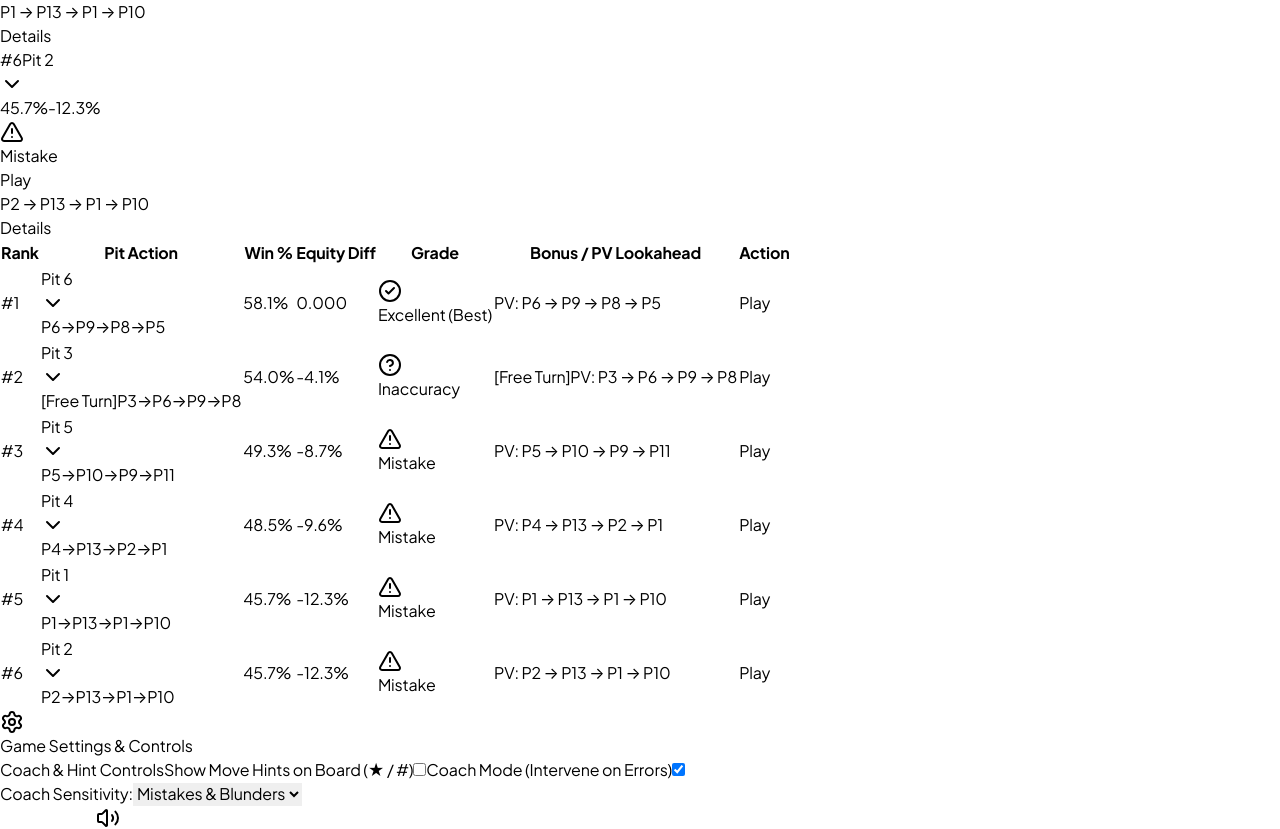
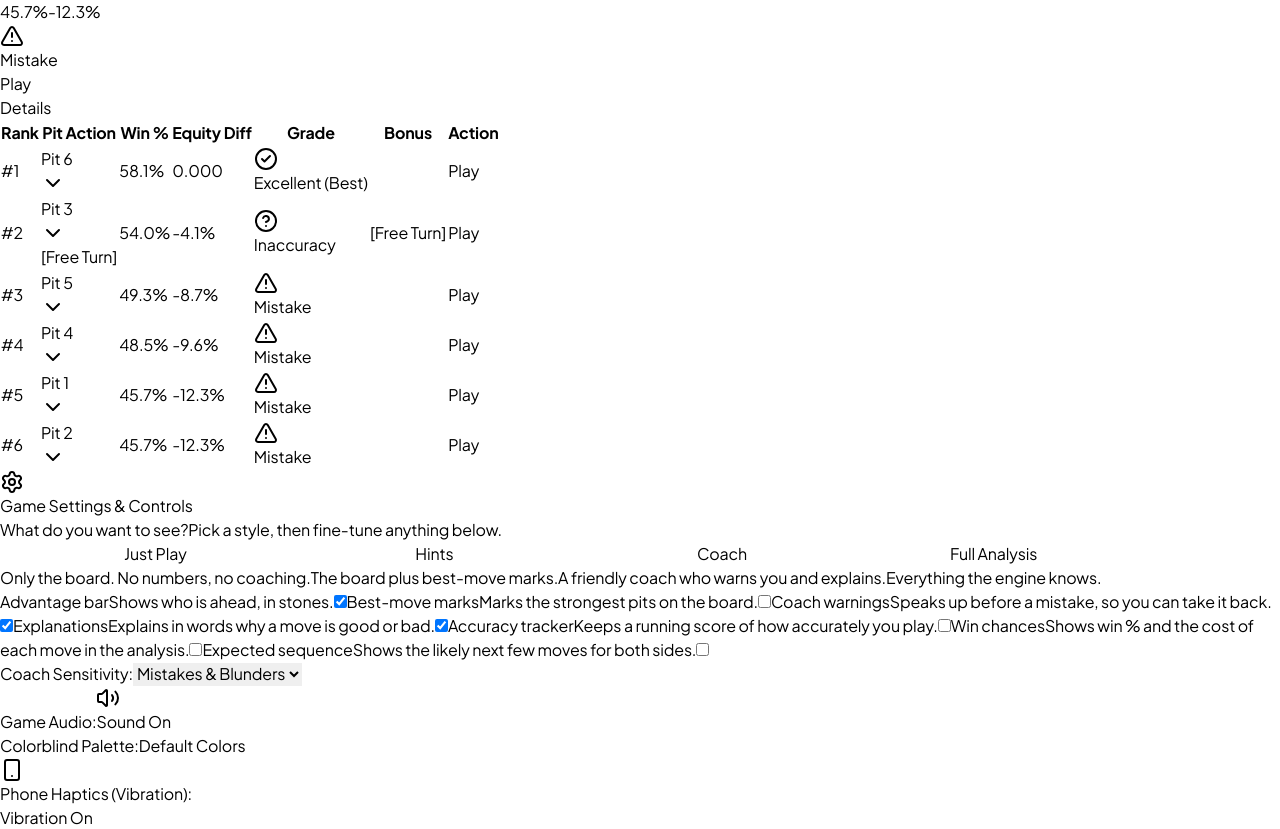
Before and after one commit to vjb/mymancala, a React (Vite) app: page / in a window 1280 px wide. Shown: the part 3080-3909 px from the top of the page. Built offline with nearby package versions, Linux system fonts and the light colour scheme.

Commit message:
feat(lenses): toggleable stats with Just Play/Hints/Coach/Full presets, persisted, with settings UI

```diff
--- a/src/App.tsx
+++ b/src/App.tsx
@@ -28,6 +28,10 @@ import { haptics } from './haptics';
 import { BOT_PERSONAS, DEFAULT_BOT_ID, getBotReaction, BotReactionEvent } from './bots';
 import { GameReviewModal, GameReviewData, MoveRecord } from './GameReviewModal';
 import { RulesModal } from './RulesModal';
+import {
+  LENSES, PRESETS, PRESET_ORDER, LensId, LensState, PresetId,
+  applyPreset, detectPreset, toggleLens, loadLenses, saveLenses
+} from './lenses';
 
 export default function App() {
   const [stonesConfig, setStonesConfig] = useState(4);
@@ -123,30 +127,23 @@ export default function App() {
     }
   };
 
-  // Coach & Evaluation Visibility Controls (Decoupled & Persisted!)
-  const [tutorMode, setTutorMode] = useState(() => {
-    try {
-      const saved = localStorage.getItem('mancala_tutor_mode');
-      return saved !== null ? saved === 'true' : true;
-    } catch {
-      return true;
-    }
-  });
+  // Lenses: every trainer stat is individually toggleable (persisted). Presets are bundles.
+  const [lenses, setLenses] = useState<LensState>(() => loadLenses());
   useEffect(() => {
-    try { localStorage.setItem('mancala_tutor_mode', String(tutorMode)); } catch {}
-  }, [tutorMode]);
-
-  const [showMoveHints, setShowMoveHints] = useState(() => {
-    try {
-      const saved = localStorage.getItem('mancala_show_hints');
-      return saved !== null ? saved === 'true' : false;
-    } catch {
-      return false;
-    }
-  });
-  useEffect(() => {
-    try { localStorage.setItem('mancala_show_hints', String(showMoveHints)); } catch {}
-  }, [showMoveHints]);
+    saveLenses(lenses);
+  }, [lenses]);
+  const setLens = useCallback((id: LensId, value?: boolean) => {
+    setLenses(prev => toggleLens(prev, id, value));
+  }, []);
+  const activePreset = detectPreset(lenses);
+
+  // Existing code reads these two; they now live inside the lens state.
+  const tutorMode = lenses.coach;
+  const showMoveHints = lenses.bestMoveMarks;
+  const setTutorMode = (v: boolean) => {
+    setLenses(prev => ({ ...prev, coach: v, explanations: v ? true : prev.explanations }));
+  };
+  const setShowMoveHints = (v: boolean) => setLens('bestMoveMarks', v);
 
   const [evalBarCollapsed, setEvalBarCollapsed] = useState(false);
   const [coachSensitivity, setCoachSensitivity] = useState<'all' | 'blunders_only'>(() => {
@@ -947,7 +944,7 @@ export default function App() {
         {/* Live Stone Advantage & Focus / Zen Mode Card */}
         <section
           data-testid="eval-gauge"
-          className={`${theme.cardBg} border ${theme.cardBorder} rounded-2xl sm:rounded-3xl p-2.5 sm:p-4 shadow-lg backdrop-blur-md transition-colors`}
+          className={`${lenses.advantageBar ? '' : 'hidden'} ${theme.cardBg} border ${theme.cardBorder} rounded-2xl sm:rounded-3xl p-2.5 sm:p-4 shadow-lg backdrop-blur-md transition-colors`}
         >
           {/* Header Row: Title & Collapse Button */}
           <div className="flex items-center justify-between pb-1.5 mb-1 border-b border-white/5">
@@ -1041,7 +1038,7 @@ export default function App() {
                   <div className={`absolute top-0 bottom-0 left-1/2 -translate-x-1/2 w-0.5 ${theme.barDivider}`} />
                 </div>
 
-                <div className={`flex justify-between text-[9px] font-mono ${theme.cardTextMuted}`}>
+                <div className={`${lenses.errorRate ? 'flex' : 'hidden'} justify-between text-[9px] font-mono ${theme.cardTextMuted}`}>
                   <span>PR: {calcPR(matchStats.p1TotalLoss, matchStats.p1Moves)} ({matchStats.p1Blunders} blunders)</span>
                   <span>PR: {calcPR(matchStats.p2TotalLoss, matchStats.p2Moves)} ({matchStats.p2Blunders} blunders)</span>
                 </div>
@@ -1806,7 +1803,7 @@ export default function App() {
             </div>
 
             {/* Natural Language Summary Banner */}
-            <div className={`p-2.5 sm:p-3 rounded-xl border text-xs sm:text-[13px] leading-relaxed flex items-start gap-2.5 ${
+            <div className={`${lenses.explanations ? 'flex' : 'hidden'} p-2.5 sm:p-3 rounded-xl border text-xs sm:text-[13px] leading-relaxed items-start gap-2.5 ${
               currentSkin === 'porcelain'
                 ? 'bg-white/70 border-[#f0c08a]/60 text-[#4c3116]'
                 : 'bg-black/30 border-white/10 text-slate-100'
@@ -1818,7 +1815,7 @@ export default function App() {
             </div>
 
             {/* "Why?" Toggle Button */}
-            <div className="flex items-center justify-between border-t border-white/10 pt-2">
+            <div className={`${lenses.explanations ? 'flex' : 'hidden'} items-center justify-between border-t border-white/10 pt-2`}>
               <button
                 type="button"
                 onClick={() => setShowCoachDetails(prev => !prev)}
@@ -1838,7 +1835,7 @@ export default function App() {
             </div>
 
             {/* Expandable Tactical Breakdown Card */}
-            {showCoachDetails && (
+            {lenses.explanations && showCoachDetails && (
               <div className={`grid grid-cols-1 md:grid-cols-3 gap-2.5 sm:gap-3 p-3 rounded-xl border animate-in fade-in duration-150 ${
                 currentSkin === 'porcelain'
                   ? 'bg-[#faf2e6] border-[#e8d2b8]'
@@ -1903,7 +1900,7 @@ export default function App() {
             <div className={`flex flex-wrap items-center justify-between gap-2 p-2.5 rounded-xl border text-[11px] font-mono mt-3 mb-1 ${
               currentSkin === 'porcelain' ? 'bg-[#ede5d8] border-[#dbd0c0]' : 'bg-black/30 border-white/5'
             }`}>
-              <div className="flex items-center space-x-2">
+              <div className={`${lenses.errorRate ? 'flex' : 'hidden'} items-center space-x-2`}>
                 <Award className="w-3.5 h-3.5 text-amber-500 shrink-0" />
                 <span className="font-semibold">Session Rating:</span>
                 <span className="font-bold text-amber-500">P1: {calcPR(matchStats.p1TotalLoss, matchStats.p1Moves)}</span>
@@ -1911,7 +1908,7 @@ export default function App() {
                 <span className="font-bold text-emerald-500">P2: {calcPR(matchStats.p2TotalLoss, matchStats.p2Moves)}</span>
               </div>
               <div className="flex items-center gap-2">
-                <div className={`text-[10px] ${theme.cardTextMuted}`}>
+                <div className={`${lenses.errorRate ? '' : 'hidden'} text-[10px] ${theme.cardTextMuted}`}>
                   Blunders: P1({matchStats.p1Blunders}) / P2({matchStats.p2Blunders})
                 </div>
                 {(gameState.isGameOver || gameMovesHistory.length >= 2) && (
@@ -1973,10 +1970,10 @@ export default function App() {
                         </div>
 
                         <div className="flex items-center space-x-1.5 shrink-0">
-                          <span className="text-xs font-bold font-mono">
+                          <span className={`${lenses.winPercent ? '' : 'hidden'} text-xs font-bold font-mono`}>
                             {(move.winProb * 100).toFixed(1)}%
                           </span>
-                          <span className={`text-[10px] font-mono ${move.equityLoss === 0 ? 'text-emerald-500 font-semibold' : 'text-rose-400'}`}>
+                          <span className={`${lenses.winPercent ? '' : 'hidden'} text-[10px] font-mono ${move.equityLoss === 0 ? 'text-emerald-500 font-semibold' : 'text-rose-400'}`}>
                             {move.equityLoss === 0 ? '0.0%' : `-${(move.equityLoss * 100).toFixed(1)}%`}
                           </span>
                           <div>
@@ -2008,7 +2005,7 @@ export default function App() {
                         <div className="flex items-center gap-1.5 flex-wrap">
                           {move.freeTurn && <span className="text-emerald-500 font-bold">[Free Turn]</span>}
                           {move.captures > 0 && <span className="text-amber-500 font-bold">[+{move.captures} Cap]</span>}
-                          <span className="opacity-60">{move.pv.map(p => `P${p+1}`).join(' → ')}</span>
+                          {lenses.mainLine && <span className="opacity-60">{move.pv.map(p => `P${p+1}`).join(' → ')}</span>}
                         </div>
                         <span className={`text-[9px] underline opacity-75 shrink-0 ${
                           currentSkin === 'porcelain' ? 'text-amber-800' : 'text-amber-300'
@@ -2064,10 +2061,10 @@ export default function App() {
                   <tr className={`border-b ${theme.cardBorder} ${theme.cardTextMuted} font-mono uppercase text-[10px]`}>
                     <th className="py-2.5 px-2">Rank</th>
                     <th className="py-2.5 px-2">Pit Action</th>
-                    <th className="py-2.5 px-2">Win %</th>
-                    <th className="py-2.5 px-2">Equity Diff</th>
+                    <th className={`${lenses.winPercent ? '' : 'hidden'} py-2.5 px-2`}>Win %</th>
+                    <th className={`${lenses.winPercent ? '' : 'hidden'} py-2.5 px-2`}>Equity Diff</th>
                     <th className="py-2.5 px-2">Grade</th>
-                    <th className="py-2.5 px-2 hidden sm:table-cell">Bonus / PV Lookahead</th>
+                    <th className="py-2.5 px-2 hidden sm:table-cell">{lenses.mainLine ? 'Bonus / PV Lookahead' : 'Bonus'}</th>
                     <th className="py-2.5 px-2 text-right">Action</th>
                   </tr>
                 </thead>
@@ -2108,13 +2105,13 @@ export default function App() {
                               <div className={`sm:hidden text-[9px] font-normal ${theme.cardTextMuted} mt-0.5 flex flex-wrap gap-1 items-center`}>
                                 {move.freeTurn && <span className="text-emerald-500 font-bold">[Free Turn]</span>}
                                 {move.captures > 0 && <span className="text-amber-500 font-bold">[+{move.captures} Cap]</span>}
-                                <span className="opacity-60">{move.pv.map(p => `P${p+1}`).join('→')}</span>
+                                {lenses.mainLine && <span className="opacity-60">{move.pv.map(p => `P${p+1}`).join('→')}</span>}
                               </div>
                             </td>
-                            <td className="py-2.5 px-2 font-semibold">
+                            <td className={`${lenses.winPercent ? '' : 'hidden'} py-2.5 px-2 font-semibold`}>
                               {(move.winProb * 100).toFixed(1)}%
                             </td>
-                            <td className="py-2.5 px-2">
+                            <td className={`${lenses.winPercent ? '' : 'hidden'} py-2.5 px-2`}>
                               <span className={move.equityLoss === 0 ? 'text-emerald-500 font-semibold' : 'text-rose-400'}>
                                 {move.equityLoss === 0 ? '0.000' : `-${(move.equityLoss * 100).toFixed(1)}%`}
                               </span>
@@ -2125,7 +2122,7 @@ export default function App() {
                             <td className={`py-2.5 px-2 hidden sm:table-cell text-[10px] ${theme.cardTextMuted}`}>
                               {move.freeTurn && <span className="text-emerald-500 font-bold mr-1.5">[Free Turn]</span>}
                               {move.captures > 0 && <span className="text-amber-500 font-bold mr-1.5">[+{move.captures} Cap]</span>}
-                              <span className="opacity-60">PV: {move.pv.map(p => `P${p+1}`).join(' → ')}</span>
+                              {lenses.mainLine && <span className="opacity-60">PV: {move.pv.map(p => `P${p+1}`).join(' → ')}</span>}
                             </td>
                             <td className="py-2.5 px-2 text-right" onClick={(e) => e.stopPropagation()}>
                               <button
@@ -2194,31 +2191,58 @@ export default function App() {
               <h3 className="font-bold text-xs sm:text-sm">Game Settings & Controls</h3>
             </div>
 
-            {/* Move Hints & Coach Controls */}
-            <div className={`flex flex-col gap-2 p-3 rounded-xl border ${
+            {/* What do you want to see? Presets + per-stat lenses */}
+            <div className={`flex flex-col gap-2.5 p-3 rounded-xl border ${
               currentSkin === 'porcelain' ? 'bg-[#ede5d8] border-[#dbd0c0]' : 'bg-black/30 border-white/5'
             }`}>
-              <span className="text-xs font-bold">Coach & Hint Controls</span>
-
-              <label className="flex items-center justify-between text-xs cursor-pointer">
-                <span>Show Move Hints on Board (★ / #)</span>
-                <input
-                  type="checkbox"
-                  checked={showMoveHints}
-                  onChange={(e) => setShowMoveHints(e.target.checked)}
-                  className="rounded accent-amber-500 w-4 h-4 cursor-pointer"
-                />
-              </label>
-
-              <label className="flex items-center justify-between text-xs cursor-pointer">
-                <span>Coach Mode (Intervene on Errors)</span>
-                <input
-                  type="checkbox"
-                  checked={tutorMode}
-                  onChange={(e) => setTutorMode(e.target.checked)}
-                  className="rounded accent-emerald-500 w-4 h-4 cursor-pointer"
-                />
-              </label>
+              <span className="text-xs font-bold">What do you want to see?</span>
+              <span className={`text-[11px] ${theme.cardTextMuted}`}>
+                Pick a style, then fine-tune anything below.
+              </span>
+
+              <div className="grid grid-cols-2 gap-1.5" role="group" aria-label="Display presets">
+                {PRESET_ORDER.map((id) => (
+                  <button
+                    key={id}
+                    type="button"
+                    data-testid={`preset-${id}`}
+                    aria-pressed={activePreset === id}
+                    onClick={() => {
+                      haptics.tap();
+                      setLenses(applyPreset(id));
+                    }}
+                    className={`text-left p-2 rounded-xl border transition active:scale-95 ${
+                      activePreset === id
+                        ? 'bg-amber-500/20 border-amber-500/60 text-amber-300'
+                        : `${theme.cardTextMuted} border-white/10 hover:border-white/25`
+                    }`}
+                  >
+                    <div className="text-xs font-bold">{PRESETS[id].label}</div>
+                    <div className="text-[11px] opacity-80 leading-snug">{PRESETS[id].description}</div>
+                  </button>
+                ))}
+              </div>
+              {activePreset === 'custom' && (
+                <span className="text-[11px] text-amber-400 font-semibold">Custom mix</span>
+              )}
+
+              <div className="flex flex-col gap-2 pt-1 border-t border-white/5">
+                {LENSES.map((lens) => (
+                  <label key={lens.id} className="flex items-center justify-between gap-3 text-xs cursor-pointer">
+                    <span className="flex flex-col">
+                      <span className="font-semibold">{lens.label}</span>
+                      <span className={`text-[11px] ${theme.cardTextMuted}`}>{lens.description}</span>
+                    </span>
+                    <input
+                      type="checkbox"
+                      data-testid={`lens-${lens.id}`}
+                      checked={lenses[lens.id]}
+                      onChange={(e) => setLens(lens.id, e.target.checked)}
+                      className="rounded accent-amber-500 w-5 h-5 cursor-pointer shrink-0"
+                    />
+                  </label>
+                ))}
+              </div>
 
               {tutorMode && (
                 <div className="flex items-center justify-between text-[11px] pt-1 border-t border-white/5">
--- /dev/null
+++ b/src/lenses.ts
@@ -0,0 +1,155 @@
+/**
+ * Lens system: every piece of "trainer" information is a named lens that can be
+ * switched on or off individually. Presets are just bundles of lenses.
+ * Nothing in here knows about React, so it is easy to test and reuse.
+ */
+
+export type LensId =
+  | 'advantageBar'   // live stone-advantage gauge
+  | 'errorRate'      // running performance rating / blunder counts
+  | 'bestMoveMarks'  // star / rank marks on the pits
+  | 'winPercent'     // win % and equity columns in the analysis
+  | 'mainLine'       // principal variation (the expected sequence)
+  | 'coach'          // warn before mistakes and blunders
+  | 'explanations';  // plain-language "why" breakdowns
+
+export type LensState = Record<LensId, boolean>;
+
+export type PresetId = 'justPlay' | 'hints' | 'coach' | 'full';
+
+export interface LensInfo {
+  id: LensId;
+  label: string;
+  description: string;
+}
+
+export const LENSES: LensInfo[] = [
+  { id: 'advantageBar', label: 'Advantage bar', description: 'Shows who is ahead, in stones.' },
+  { id: 'bestMoveMarks', label: 'Best-move marks', description: 'Marks the strongest pits on the board.' },
+  { id: 'coach', label: 'Coach warnings', description: 'Speaks up before a mistake, so you can take it back.' },
+  { id: 'explanations', label: 'Explanations', description: 'Explains in words why a move is good or bad.' },
+  { id: 'errorRate', label: 'Accuracy tracker', description: 'Keeps a running score of how accurately you play.' },
+  { id: 'winPercent', label: 'Win chances', description: 'Shows win % and the cost of each move in the analysis.' },
+  { id: 'mainLine', label: 'Expected sequence', description: 'Shows the likely next few moves for both sides.' }
+];
+
+const OFF: LensState = {
+  advantageBar: false,
+  errorRate: false,
+  bestMoveMarks: false,
+  winPercent: false,
+  mainLine: false,
+  coach: false,
+  explanations: false
+};
+
+export const PRESETS: Record<PresetId, { label: string; description: string; lenses: LensState }> = {
+  justPlay: {
+    label: 'Just Play',
+    description: 'Only the board. No numbers, no coaching.',
+    lenses: { ...OFF }
+  },
+  hints: {
+    label: 'Hints',
+    description: 'The board plus best-move marks.',
+    lenses: { ...OFF, bestMoveMarks: true }
+  },
+  coach: {
+    label: 'Coach',
+    description: 'A friendly coach who warns you and explains.',
+    lenses: { ...OFF, coach: true, explanations: true, advantageBar: true }
+  },
+  full: {
+    label: 'Full Analysis',
+    description: 'Everything the engine knows.',
+    lenses: {
+      advantageBar: true,
+      errorRate: true,
+      bestMoveMarks: true,
+      winPercent: true,
+      mainLine: true,
+      coach: true,
+      explanations: true
+    }
+  }
+};
+
+export const DEFAULT_PRESET: PresetId = 'coach';
+export const PRESET_ORDER: PresetId[] = ['justPlay', 'hints', 'coach', 'full'];
+
+export function applyPreset(id: PresetId): LensState {
+  return { ...PRESETS[id].lenses };
+}
+
+/** Which preset exactly matches this state, or 'custom' if none does. */
+export function detectPreset(state: LensState): PresetId | 'custom' {
+  for (const id of PRESET_ORDER) {
+    const p = PRESETS[id].lenses;
+    if ((Object.keys(p) as LensId[]).every(k => p[k] === state[k])) return id;
+  }
+  return 'custom';
+}
+
+export function toggleLens(state: LensState, id: LensId, value?: boolean): LensState {
+  return { ...state, [id]: value ?? !state[id] };
+}
+
+const STORAGE_KEY = 'mancala_lenses_v1';
+
+type StorageLike = Pick<Storage, 'getItem' | 'setItem'>;
+
+function safeStorage(): StorageLike | null {
+  try {
+    return typeof localStorage !== 'undefined' ? localStorage : null;
+  } catch {
+    return null;
+  }
+}
+
+function sanitize(raw: unknown): LensState | null {
+  if (!raw || typeof raw !== 'object') return null;
+  const out = { ...OFF };
+  for (const k of Object.keys(OFF) as LensId[]) {
+    const v = (raw as Record<string, unknown>)[k];
+    if (typeof v === 'boolean') out[k] = v;
+  }
+  return out;
+}
+
+/**
+ * Load saved lenses. If none are saved yet, migrate the two older standalone
+ * settings (hints and coach) so returning players keep their choices.
+ */
+export function loadLenses(storage: StorageLike | null = safeStorage()): LensState {
+  if (!storage) return applyPreset(DEFAULT_PRESET);
+  try {
+    const saved = storage.getItem(STORAGE_KEY);
+    if (saved) {
+      const parsed = sanitize(JSON.parse(saved));
+      if (parsed) return parsed;
+    }
+    const oldCoach = storage.getItem('mancala_tutor_mode');
+    const oldHints = storage.getItem('mancala_show_hints');
+    if (oldCoach !== null || oldHints !== null) {
+      const base = applyPreset('coach');
+      return {
+        ...base,
+        coach: oldCoach !== null ? oldCoach === 'true' : base.coach,
+        explanations: oldCoach !== null ? oldCoach === 'true' : base.explanations,
+        bestMoveMarks: oldHints !== null ? oldHints === 'true' : base.bestMoveMarks
+      };
+    }
+  } catch {
+    /* fall through to default */
+  }
+  return applyPreset(DEFAULT_PRESET);
+}
+
+export function saveLenses(state: LensState, storage: StorageLike | null = safeStorage()): void {
+  if (!storage) return;
+  try {
+    storage.setItem(STORAGE_KEY, JSON.stringify(state));
+  } catch {
+    /* ignore quota / privacy-mode errors */
+  }
+}
```
Also changed, not shown: 1 other file (tests, documents, lock files or other folders).
